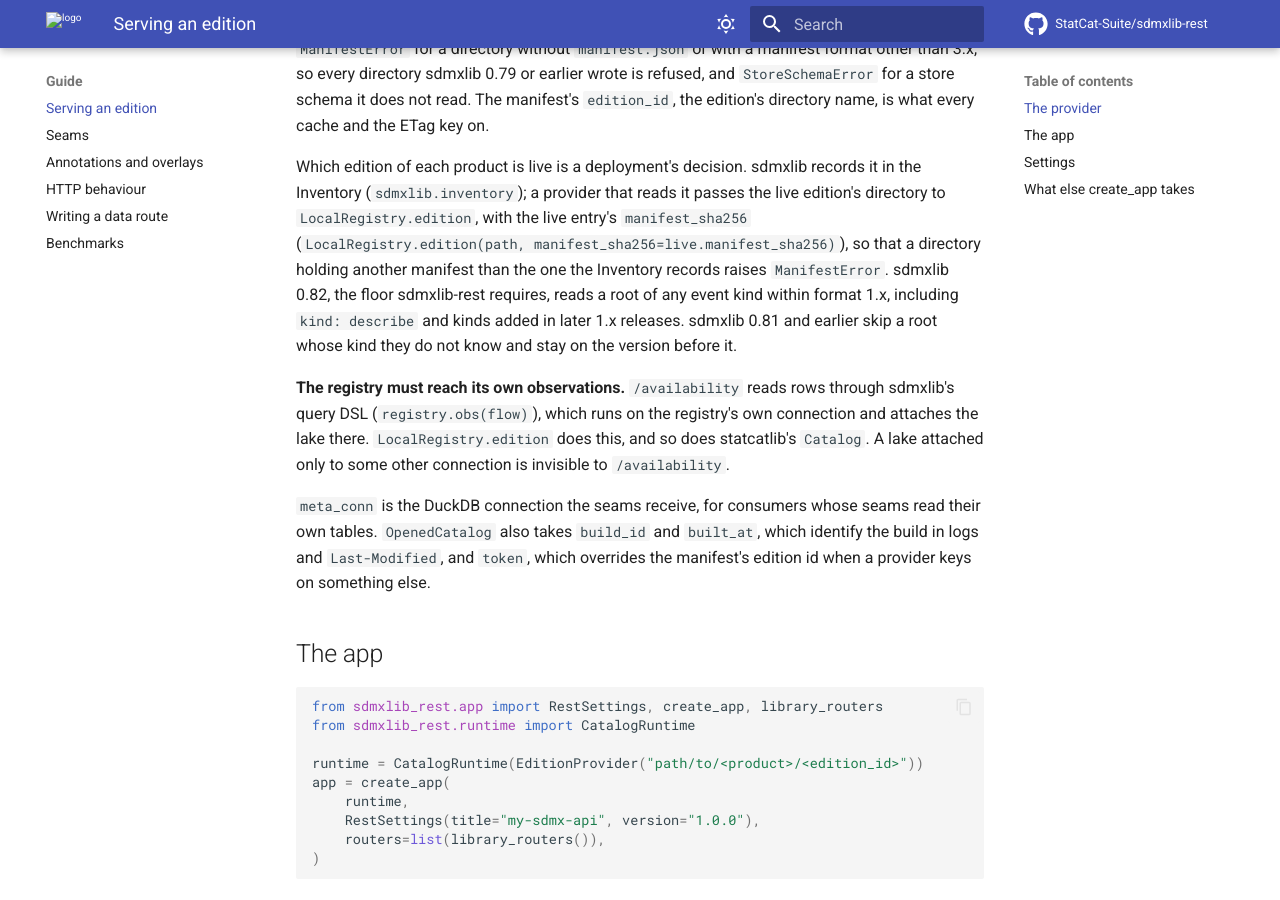
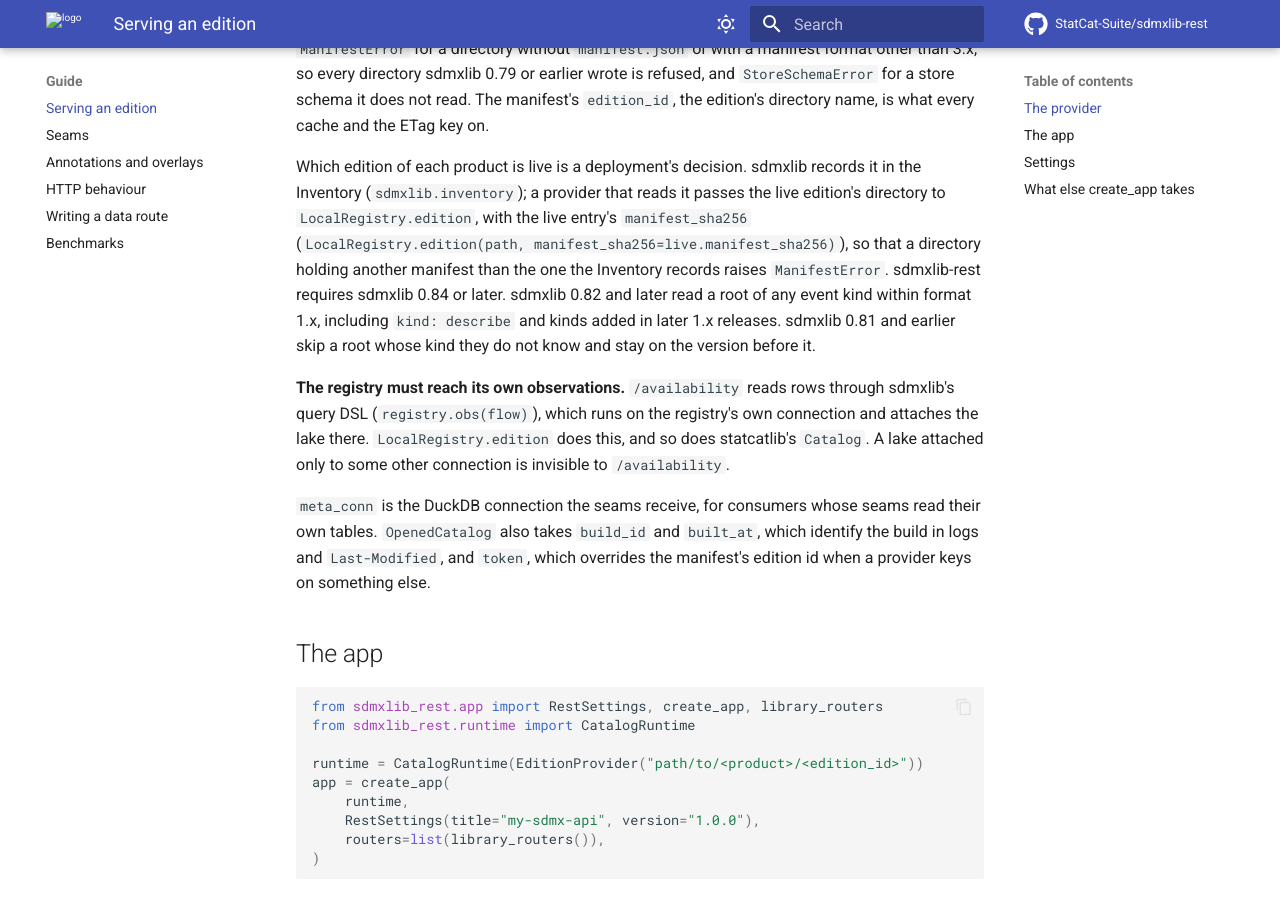
Before and after one commit to StatCat-Suite/sdmxlib-rest, an MkDocs documentation site: the page built from docs/serving.md, in a window 1280 px wide and 900 px high, scrolled down 826 px. Built offline with MkDocs 1.6.1 and Material for MkDocs 9.7.7, drawn with Linux system fonts in a browser that asks for light colours; comment, search, counter and statistics services are not loaded.

Commit message:
chore(deps): adopt sdmxlib 0.84 (GH-90)
Raise the pin to sdmxlib>=0.84,<0.85 in pyproject.toml and where CLAUDE.md
and EGM.md quote it, and name 0.84 as the floor in docs/serving.md.

sdmxlib 0.84 quotes the DuckDB catalog name in the SQL and plan strings it
writes, so the fan-out sidecar error names the table '"lake".side'. The
sidecar test now asserts that form.

Closes GH-90

```diff
--- a/docs/serving.md
+++ b/docs/serving.md
@@ -42,9 +42,9 @@
 passes the live edition's directory to `LocalRegistry.edition`, with the live
 entry's `manifest_sha256` (`LocalRegistry.edition(path,
 manifest_sha256=live.manifest_sha256)`), so that a directory holding another
-manifest than the one the Inventory records raises `ManifestError`. sdmxlib
-0.82, the floor sdmxlib-rest requires, reads a root of any event kind within
-format 1.x, including `kind: describe` and kinds added in later 1.x releases.
+manifest than the one the Inventory records raises `ManifestError`. sdmxlib-rest
+requires sdmxlib 0.84 or later. sdmxlib 0.82 and later read a root of any
+event kind within format 1.x, including `kind: describe` and kinds added in later 1.x releases.
 sdmxlib 0.81 and earlier skip a root whose kind they do not know and stay on
 the version before it.
 
--- a/pyproject.toml
+++ b/pyproject.toml
@@ -30,9 +30,11 @@
     # `EditionRegistry` (`LocalRegistry.edition`); it refuses a 2.x manifest.
     # 0.81 reads an Inventory root with `kind: describe`, which 0.80 skips
     # (GH-84). 0.82 reads a root of any event kind within format 1.x, which
-    # 0.81 skips when it does not know the kind (GH-87).
+    # 0.81 skips when it does not know the kind (GH-87). 0.84 quotes the DuckDB
+    # catalog name in the SQL and plan strings it writes, which sdmxlib-rest
+    # does not read; statcatlib 0.13 requires 0.84 (GH-90).
     # Capped at the next minor while sdmxlib is pre-1.0, where a minor may break.
-    "sdmxlib>=0.82,<0.83",
+    "sdmxlib>=0.84,<0.85",
     "attrs>=24",
     # 0.133 is the first FastAPI that lets Starlette past 1.0.
     "fastapi>=0.133",
```
Also changed, not shown: CLAUDE.md (+1 -1 lines), EGM.md (+1 -1 lines), 1 other file.
